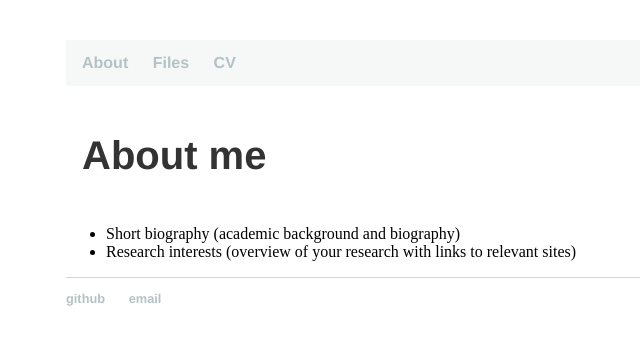
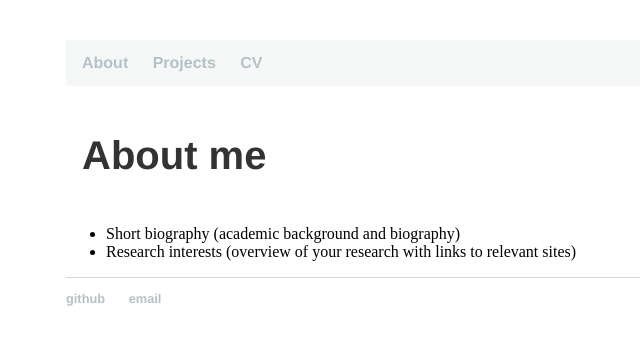
Before and after one commit to lena-kilian/lena-kilian.github.io, a Jekyll site: the page built from index.md, in a window 1280 px wide. Shown: the top 345 px of the page, without its empty margins (126-766 px from the left). Built offline with Jekyll 4.4.1, drawn with Linux system fonts in a browser that asks for light colours; our own code applies the rules of GitHub Pages for plain Markdown files.

Commit message:
Update default.html

```diff
--- a/_layouts/default.html
+++ b/_layouts/default.html
@@ -9,7 +9,7 @@
 			<nav>
 	    		<ul>
 	        		<li><a href="/">About</a></li>
-		        	<li><a href="/examples">Files</a></li>
+		        	<li><a href="/work">Projects</a></li>
 	        		<li><a href="/cv">CV</a></li>
 
 	    		</ul>
```
